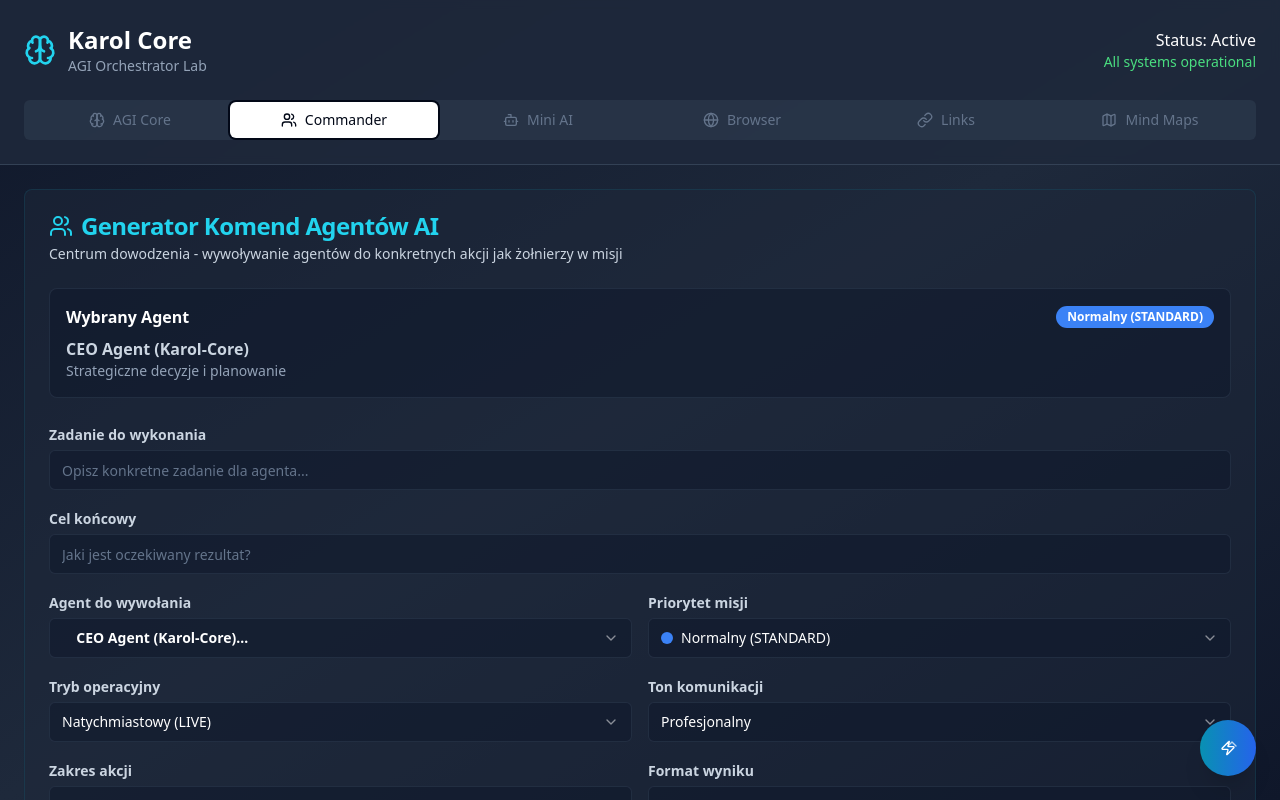
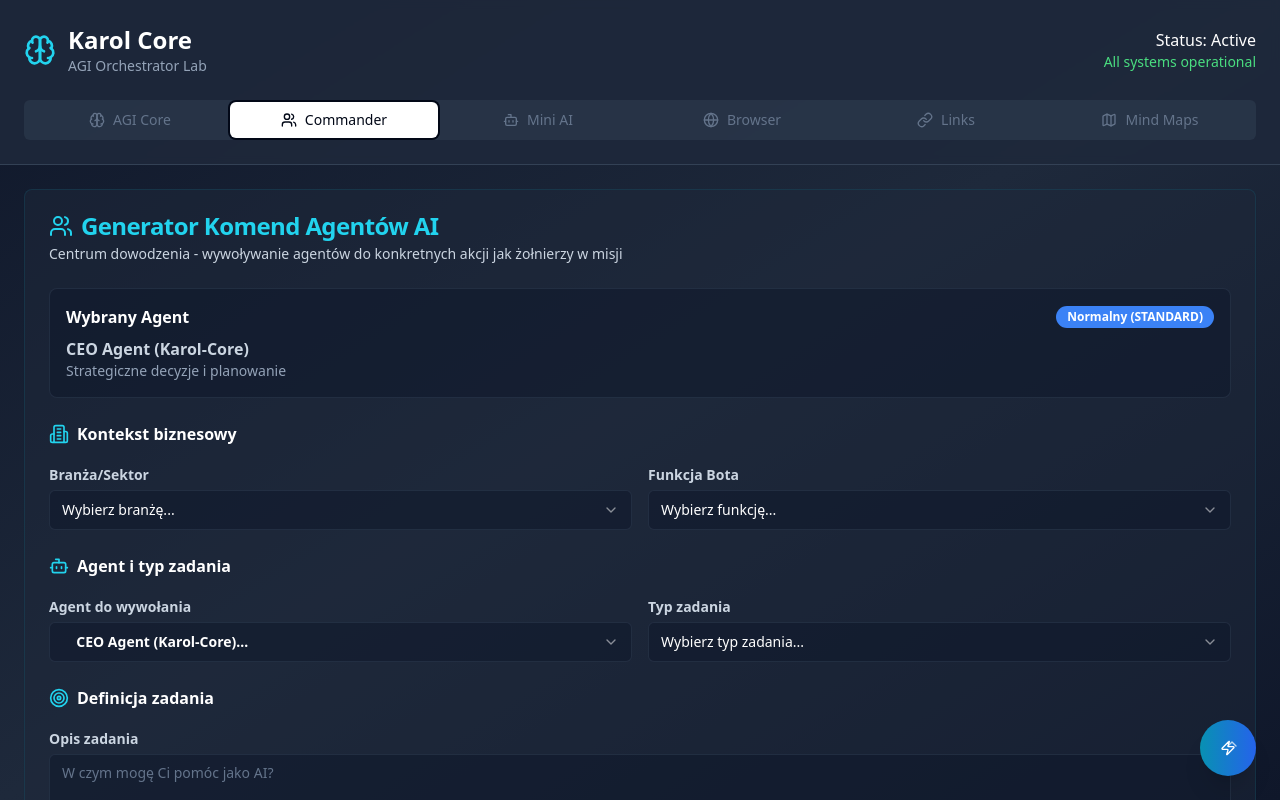
Before and after one commit to kazmierczakk90/karol-core-orchestrator-lab, a React (Vite) app: page / in a window 1280 px wide. Both pictures are taken after a click on the tab "Commander". Built offline with nearby package versions, Linux system fonts and the light colour scheme.

Commit message:
feat: Implement AgentCommander form changes
Reorganize the AgentCommander form, adding new fields for industry, bot function, and task type. Restructure the layout into sections and enhance command generation.

```diff
--- a/src/components/AgentCommander.tsx
+++ b/src/components/AgentCommander.tsx
@@ -7,23 +7,67 @@ import { Textarea } from '@/components/ui/textarea';
 import { Select, SelectContent, SelectItem, SelectTrigger, SelectValue } from '@/components/ui/select';
 import { Label } from '@/components/ui/label';
 import { Badge } from '@/components/ui/badge';
-import { Zap, Users, Target, Copy, Play } from 'lucide-react';
+import { Zap, Users, Target, Copy, Play, Building2, Bot, FileText, Search, Edit, Palette, BarChart3, FolderTree, CheckCircle, Languages } from 'lucide-react';
 import { openaiService } from '@/services/openaiService';
 
 const AgentCommander = () => {
   const [formData, setFormData] = useState({
-    zadanie: '',
+    // Nowe pola kontekstowe
+    industry: '',
+    botFunction: '',
+    typZadania: '',
+    opisZadania: '',
+    // Istniejące pola
     cel: '',
     agent: '@ceo',
     priorytet: 'normalny',
-    tryb: 'natychmiastowy',
     ton: 'profesjonalny',
-    zakres: 'pojedyncza-akcja',
-    format: 'raport'
+    timeZakres: 'standardowa-praca',
+    format: 'raport',
+    trybWykonania: 'natychmiastowy'
   });
 
   const [generatedCommand, setGeneratedCommand] = useState('');
   const [isGenerating, setIsGenerating] = useState(false);
+
+  const industries = [
+    { value: 'healthcare', label: 'Healthcare', icon: '🏥' },
+    { value: 'finance', label: 'Finance', icon: '💰' },
+    { value: 'retail', label: 'Retail', icon: '🛍️' },
+    { value: 'technology', label: 'Technology', icon: '💻' },
+    { value: 'education', label: 'Education', icon: '📚' },
+    { value: 'hospitality', label: 'Hospitality', icon: '🏨' },
+    { value: 'manufacturing', label: 'Manufacturing', icon: '🏭' },
+    { value: 'insurance', label: 'Insurance', icon: '🛡️' },
+    { value: 'telecommunications', label: 'Telecommunications', icon: '📡' },
+    { value: 'real-estate', label: 'Real Estate', icon: '🏘️' },
+    { value: 'other', label: 'Other', icon: '📋' }
+  ];
+
+  const botFunctions = [
+    { value: 'customer-service', label: 'Customer Service', icon: '🎧' },
+    { value: 'sales-marketing', label: 'Sales & Marketing', icon: '📈' },
+    { value: 'technical-support', label: 'Technical Support', icon: '🔧' },
+    { value: 'it-helpdesk', label: 'IT Helpdesk', icon: '💻' },
+    { value: 'lead-generation', label: 'Lead Generation', icon: '🎯' },
+    { value: 'appointment-booking', label: 'Appointment Booking', icon: '📅' },
+    { value: 'faq', label: 'FAQ', icon: '❓' },
+    { value: 'customer-onboarding', label: 'Customer Onboarding', icon: '👋' },
+    { value: 'billing-payments', label: 'Billing & Payments', icon: '💳' },
+    { value: 'feedback-collection', label: 'Feedback Collection', icon: '📝' },
+    { value: 'other', label: 'Other', icon: '⚙️' }
+  ];
+
+  const typyZadan = [
+    { value: 'napisz', label: 'Napisz (content creation)', icon: FileText },
+    { value: 'poszukaj', label: 'Poszukaj w sieci (web research)', icon: Search },
+    { value: 'zredaguj', label: 'Zredaguj (editing)', icon: Edit },
+    { value: 'wykreuj', label: 'Wykreuj (creative design)', icon: Palette },
+    { value: 'przeanalizuj', label: 'Przeanalizuj (analysis)', icon: BarChart3 },
+    { value: 'zorganizuj', label: 'Zorganizuj (organization)', icon: FolderTree },
+    { value: 'sprawdz', label: 'Sprawdź (verification)', icon: CheckCircle },
+    { value: 'przetlumacz', label: 'Przetłumacz (translation)', icon: Languages }
+  ];
 
   const agents = [
     { id: '@ceo', name: 'CEO Agent (Karol-Core)', opis: 'Strategiczne decyzje i planowanie' },
@@ -41,7 +85,14 @@ const AgentCommander = () => {
     { value: 'niski', label: 'Niski (LOW)', color: 'bg-gray-500' }
   ];
 
-  const tryby = [
+  const timeZakresy = [
+    { value: 'szybka-akcja', label: 'Szybka akcja (5-15 min)' },
+    { value: 'standardowa-praca', label: 'Standardowa praca (30-60 min)' },
+    { value: 'gleboka-analiza', label: 'Głęboka analiza (1-3 h)' },
+    { value: 'projekt-dlugoterminowy', label: 'Projekt długoterminowy (dni/tygodnie)' }
+  ];
+
+  const trybyWykonania = [
     { value: 'natychmiastowy', label: 'Natychmiastowy (LIVE)' },
     { value: 'zaplanowany', label: 'Zaplanowany (SCHEDULED)' },
     { value: 'analityczny', label: 'Analityczny (DEEP)' },
@@ -49,25 +100,35 @@ const AgentCommander = () => {
   ];
 
   const handleGenerate = async () => {
-    if (!formData.zadanie.trim()) return;
+    if (!formData.opisZadania.trim()) return;
 
     setIsGenerating(true);
 
     const selectedAgent = agents.find(a => a.id === formData.agent);
     const selectedPriorytet = priorytety.find(p => p.value === formData.priorytet);
+    const selectedIndustry = industries.find(i => i.value === formData.industry);
+    const selectedBotFunction = botFunctions.find(b => b.value === formData.botFunction);
+    const selectedTypZadania = typyZadan.find(t => t.value === formData.typZadania);
+    const selectedTimeZakres = timeZakresy.find(t => t.value === formData.timeZakres);
 
     const command = `
 🎯 KOMENDA AGENTA: ${selectedAgent?.name}
 ━━━━━━━━━━━━━━━━━━━━━━━━━━━━━━━━━━━━
 
-📋 ZADANIE: ${formData.zadanie}
+📊 KONTEKST BIZNESOWY:
+${formData.industry ? `🏢 Branża: ${selectedIndustry?.icon} ${selectedIndustry?.label}` : ''}
+${formData.botFunction ? `🤖 Funkcja Bota: ${selectedBotFunction?.icon} ${selectedBotFunction?.label}` : ''}
+
+📋 ZADANIE: ${formData.typZadania ? `${selectedTypZadania?.label}` : 'Wykonanie zadania'}
+
+📝 OPIS: ${formData.opisZadania}
 
 🎯 CEL: ${formData.cel || 'Wykonanie zadania zgodnie z instrukcjami'}
 
 ⚡ PRIORYTET: ${selectedPriorytet?.label}
-🔄 TRYB: ${tryby.find(t => t.value === formData.tryb)?.label}
+⏱️ TIME/ZAKRES: ${selectedTimeZakres?.label}
 🗣️ TON: ${formData.ton}
-📊 ZAKRES: ${formData.zakres}
+🔄 TRYB WYKONANIA: ${trybyWykonania.find(t => t.value === formData.trybWykonania)?.label}
 📝 FORMAT: ${formData.format}
 
 🚀 AKTYWACJA: NATYCHMIAST
@@ -79,9 +140,8 @@ Agent ${formData.agent} - GOTOWY DO AKCJI!
     setGeneratedCommand(command);
 
     try {
-      // Wysłanie rzeczywistej komendy do agenta
       await openaiService.sendMessage(
-        `${formData.zadanie}\n\nCel: ${formData.cel}\nTryb: ${formData.tryb}\nPriorytet: ${formData.priorytet}`,
+        `${formData.opisZadania}\n\nCel: ${formData.cel}\nTryb: ${formData.trybWykonania}\nPriorytet: ${formData.priorytet}`,
         formData.agent
       );
     } catch (error) {
@@ -125,35 +185,66 @@ Agent ${formData.agent} - GOTOWY DO AKCJI!
             </div>
           </div>
 
+          {/* Sekcja kontekstowa */}
+          <div className="space-y-4">
+            <h3 className="text-white font-semibold flex items-center space-x-2">
+              <Building2 className="h-5 w-5 text-cyan-400" />
+              <span>Kontekst biznesowy</span>
+            </h3>
             <div className="grid grid-cols-1 md:grid-cols-2 gap-4">
-            {/* Zadanie */}
-            <div className="md:col-span-2">
-              <Label htmlFor="zadanie" className="text-slate-300 font-semibold">
-                Zadanie do wykonania
+              {/* Industry */}
+              <div>
+                <Label htmlFor="industry" className="text-slate-300 font-semibold">
+                  Branża/Sektor
                 </Label>
-              <Input
-                id="zadanie"
-                value={formData.zadanie}
-                onChange={(e) => setFormData({ ...formData, zadanie: e.target.value })}
-                placeholder="Opisz konkretne zadanie dla agenta..."
-                className="bg-slate-900/50 border-slate-700/50 text-white mt-1"
-              />
+                <Select value={formData.industry} onValueChange={(value) => setFormData({ ...formData, industry: value })}>
+                  <SelectTrigger className="bg-slate-900/50 border-slate-700/50 text-white mt-1">
+                    <SelectValue placeholder="Wybierz branżę..." />
+                  </SelectTrigger>
+                  <SelectContent className="bg-slate-800 border-slate-700">
+                    {industries.map((industry) => (
+                      <SelectItem key={industry.value} value={industry.value}>
+                        <div className="flex items-center space-x-2">
+                          <span>{industry.icon}</span>
+                          <span>{industry.label}</span>
+                        </div>
+                      </SelectItem>
+                    ))}
+                  </SelectContent>
+                </Select>
               </div>
 
-            {/* Cel */}
-            <div className="md:col-span-2">
-              <Label htmlFor="cel" className="text-slate-300 font-semibold">
-                Cel końcowy
+              {/* Bot Function */}
+              <div>
+                <Label htmlFor="botFunction" className="text-slate-300 font-semibold">
+                  Funkcja Bota
                 </Label>
-              <Input
-                id="cel"
-                value={formData.cel}
-                onChange={(e) => setFormData({ ...formData, cel: e.target.value })}
-                placeholder="Jaki jest oczekiwany rezultat?"
-                className="bg-slate-900/50 border-slate-700/50 text-white mt-1"
-              />
+                <Select value={formData.botFunction} onValueChange={(value) => setFormData({ ...formData, botFunction: value })}>
+                  <SelectTrigger className="bg-slate-900/50 border-slate-700/50 text-white mt-1">
+                    <SelectValue placeholder="Wybierz funkcję..." />
+                  </SelectTrigger>
+                  <SelectContent className="bg-slate-800 border-slate-700">
+                    {botFunctions.map((func) => (
+                      <SelectItem key={func.value} value={func.value}>
+                        <div className="flex items-center space-x-2">
+                          <span>{func.icon}</span>
+                          <span>{func.label}</span>
+                        </div>
+                      </SelectItem>
+                    ))}
+                  </SelectContent>
+                </Select>
+              </div>
+            </div>
           </div>
 
+          {/* Sekcja agenta i typu zadania */}
+          <div className="space-y-4">
+            <h3 className="text-white font-semibold flex items-center space-x-2">
+              <Bot className="h-5 w-5 text-cyan-400" />
+              <span>Agent i typ zadania</span>
+            </h3>
+            <div className="grid grid-cols-1 md:grid-cols-2 gap-4">
               {/* Agent */}
               <div>
                 <Label htmlFor="agent" className="text-slate-300 font-semibold">
@@ -176,10 +267,81 @@ Agent ${formData.agent} - GOTOWY DO AKCJI!
                 </Select>
               </div>
 
+              {/* Typ zadania */}
+              <div>
+                <Label htmlFor="typZadania" className="text-slate-300 font-semibold">
+                  Typ zadania
+                </Label>
+                <Select value={formData.typZadania} onValueChange={(value) => setFormData({ ...formData, typZadania: value })}>
+                  <SelectTrigger className="bg-slate-900/50 border-slate-700/50 text-white mt-1">
+                    <SelectValue placeholder="Wybierz typ zadania..." />
+                  </SelectTrigger>
+                  <SelectContent className="bg-slate-800 border-slate-700">
+                    {typyZadan.map((typ) => {
+                      const Icon = typ.icon;
+                      return (
+                        <SelectItem key={typ.value} value={typ.value}>
+                          <div className="flex items-center space-x-2">
+                            <Icon className="h-4 w-4" />
+                            <span>{typ.label}</span>
+                          </div>
+                        </SelectItem>
+                      );
+                    })}
+                  </SelectContent>
+                </Select>
+              </div>
+            </div>
+          </div>
+
+          {/* Sekcja zadania */}
+          <div className="space-y-4">
+            <h3 className="text-white font-semibold flex items-center space-x-2">
+              <Target className="h-5 w-5 text-cyan-400" />
+              <span>Definicja zadania</span>
+            </h3>
+
+            {/* Opis zadania */}
+            <div>
+              <Label htmlFor="opisZadania" className="text-slate-300 font-semibold">
+                Opis zadania
+              </Label>
+              <Textarea
+                id="opisZadania"
+                value={formData.opisZadania}
+                onChange={(e) => setFormData({ ...formData, opisZadania: e.target.value })}
+                placeholder="W czym mogę Ci pomóc jako AI?"
+                className="bg-slate-900/50 border-slate-700/50 text-white mt-1 min-h-[100px]"
+                rows={4}
+              />
+            </div>
+
+            {/* Cel */}
+            <div>
+              <Label htmlFor="cel" className="text-slate-300 font-semibold">
+                Cel jaki Cię interesuje
+              </Label>
+              <Input
+                id="cel"
+                value={formData.cel}
+                onChange={(e) => setFormData({ ...formData, cel: e.target.value })}
+                placeholder="Jaki jest oczekiwany rezultat?"
+                className="bg-slate-900/50 border-slate-700/50 text-white mt-1"
+              />
+            </div>
+          </div>
+
+          {/* Sekcja parametrów */}
+          <div className="space-y-4">
+            <h3 className="text-white font-semibold flex items-center space-x-2">
+              <Zap className="h-5 w-5 text-cyan-400" />
+              <span>Parametry wykonania</span>
+            </h3>
+            <div className="grid grid-cols-1 md:grid-cols-3 gap-4">
               {/* Priorytet */}
               <div>
                 <Label htmlFor="priorytet" className="text-slate-300 font-semibold">
-                Priorytet misji
+                  Priorytet
                 </Label>
                 <Select value={formData.priorytet} onValueChange={(value) => setFormData({ ...formData, priorytet: value })}>
                   <SelectTrigger className="bg-slate-900/50 border-slate-700/50 text-white mt-1">
@@ -198,29 +360,10 @@ Agent ${formData.agent} - GOTOWY DO AKCJI!
                 </Select>
               </div>
 
-            {/* Tryb */}
-            <div>
-              <Label htmlFor="tryb" className="text-slate-300 font-semibold">
-                Tryb operacyjny
-              </Label>
-              <Select value={formData.tryb} onValueChange={(value) => setFormData({ ...formData, tryb: value })}>
-                <SelectTrigger className="bg-slate-900/50 border-slate-700/50 text-white mt-1">
-                  <SelectValue />
-                </SelectTrigger>
-                <SelectContent className="bg-slate-800 border-slate-700">
-                  {tryby.map((tryb) => (
-                    <SelectItem key={tryb.value} value={tryb.value}>
-                      {tryb.label}
-                    </SelectItem>
-                  ))}
-                </SelectContent>
-              </Select>
-            </div>
-
               {/* Ton */}
               <div>
                 <Label htmlFor="ton" className="text-slate-300 font-semibold">
-                Ton komunikacji
+                  Ton
                 </Label>
                 <Select value={formData.ton} onValueChange={(value) => setFormData({ ...formData, ton: value })}>
                   <SelectTrigger className="bg-slate-900/50 border-slate-700/50 text-white mt-1">
@@ -232,24 +375,27 @@ Agent ${formData.agent} - GOTOWY DO AKCJI!
                     <SelectItem value="analityczny">Analityczny</SelectItem>
                     <SelectItem value="kreatywny">Kreatywny</SelectItem>
                     <SelectItem value="techniczny">Techniczny</SelectItem>
+                    <SelectItem value="przyjazny">Przyjazny</SelectItem>
+                    <SelectItem value="formalny">Formalny</SelectItem>
                   </SelectContent>
                 </Select>
               </div>
 
-            {/* Zakres */}
+              {/* Time/Zakres */}
               <div>
-              <Label htmlFor="zakres" className="text-slate-300 font-semibold">
-                Zakres akcji
+                <Label htmlFor="timeZakres" className="text-slate-300 font-semibold">
+                  Time/Zakres akcji
                 </Label>
-              <Select value={formData.zakres} onValueChange={(value) => setFormData({ ...formData, zakres: value })}>
+                <Select value={formData.timeZakres} onValueChange={(value) => setFormData({ ...formData, timeZakres: value })}>
                   <SelectTrigger className="bg-slate-900/50 border-slate-700/50 text-white mt-1">
                     <SelectValue />
                   </SelectTrigger>
                   <SelectContent className="bg-slate-800 border-slate-700">
-                  <SelectItem value="pojedyncza-akcja">Pojedyncza akcja</SelectItem>
-                  <SelectItem value="sekwencja-zadan">Sekwencja zadań</SelectItem>
-                  <SelectItem value="projekt-dlugookresowy">Projekt długookresowy</SelectItem>
-                  <SelectItem value="wspolpraca-agentow">Współpraca agentów</SelectItem>
+                    {timeZakresy.map((zakres) => (
+                      <SelectItem key={zakres.value} value={zakres.value}>
+                        {zakres.label}
+                      </SelectItem>
+                    ))}
                   </SelectContent>
                 </Select>
               </div>
@@ -257,7 +403,7 @@ Agent ${formData.agent} - GOTOWY DO AKCJI!
               {/* Format */}
               <div>
                 <Label htmlFor="format" className="text-slate-300 font-semibold">
-                Format wyniku
+                  Format
                 </Label>
                 <Select value={formData.format} onValueChange={(value) => setFormData({ ...formData, format: value })}>
                   <SelectTrigger className="bg-slate-900/50 border-slate-700/50 text-white mt-1">
@@ -272,13 +418,33 @@ Agent ${formData.agent} - GOTOWY DO AKCJI!
                   </SelectContent>
                 </Select>
               </div>
+
+              {/* Tryb wykonania */}
+              <div>
+                <Label htmlFor="trybWykonania" className="text-slate-300 font-semibold">
+                  Tryb wykonania
+                </Label>
+                <Select value={formData.trybWykonania} onValueChange={(value) => setFormData({ ...formData, trybWykonania: value })}>
+                  <SelectTrigger className="bg-slate-900/50 border-slate-700/50 text-white mt-1">
+                    <SelectValue />
+                  </SelectTrigger>
+                  <SelectContent className="bg-slate-800 border-slate-700">
+                    {trybyWykonania.map((tryb) => (
+                      <SelectItem key={tryb.value} value={tryb.value}>
+                        {tryb.label}
+                      </SelectItem>
+                    ))}
+                  </SelectContent>
+                </Select>
+              </div>
+            </div>
           </div>
 
           {/* Przyciski akcji */}
           <div className="flex space-x-3">
             <Button
               onClick={handleGenerate}
-              disabled={!formData.zadanie.trim() || isGenerating}
+              disabled={!formData.opisZadania.trim() || isGenerating}
               className="bg-green-600 hover:bg-green-700 flex items-center space-x-2"
             >
               {isGenerating ? (
```
Lines whose indentation alone changed are shown as unchanged.
